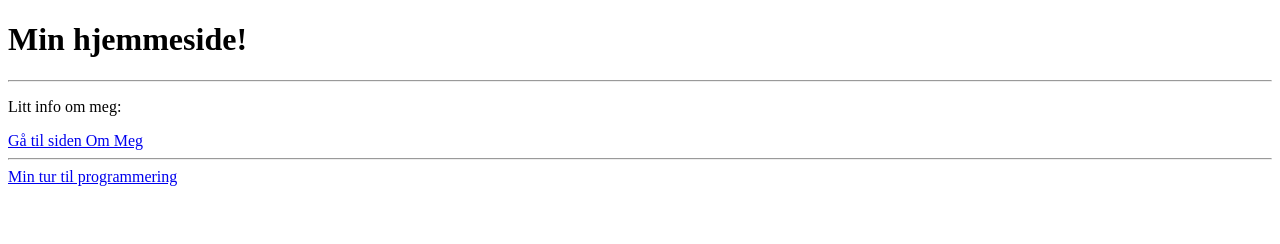
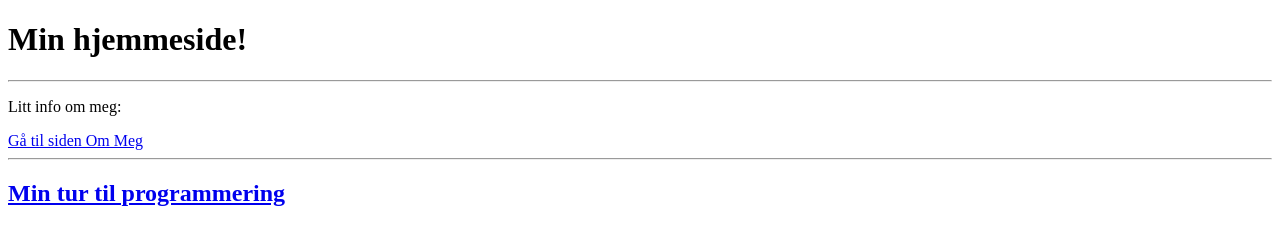
Before and after one commit to Gustas51/Gustas51.github.io, a plain HTML site: page index.html in a window 1280 px wide. Drawn offline with Linux system fonts and the light colour scheme.

Commit message:
Gustas51.github.io

```diff
--- a/index.html
+++ b/index.html
@@ -11,6 +11,6 @@
 
         <hr>
 
-        <a href=Desktop/Visual_studio/om_meg.html>Min tur til programmering</a>
+        <h2><a href=Desktop/Visual_studio/om_meg.html>Min tur til programmering</a></h2>
     </body>
 </html>
```
